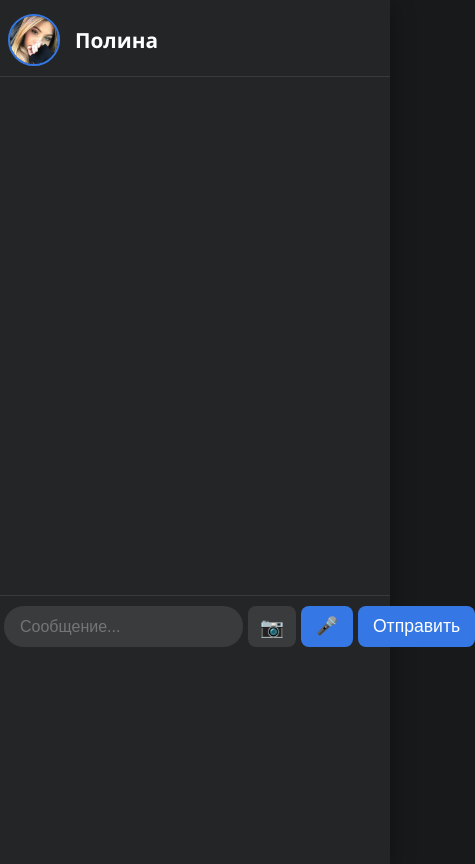
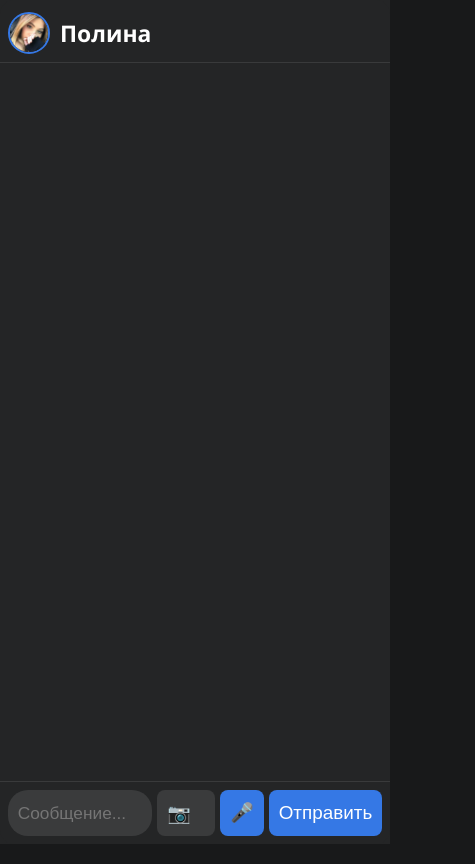
Before and after one commit to derevo93/ChatDenis, a plain HTML site: page index.html in a window 390 px wide. Shown: the whole page, 475 px wide, since content can reach past the window. Drawn offline with Linux system fonts and the light colour scheme; no server answers.

Commit message:
Update index.html

```diff
--- a/index.html
+++ b/index.html
@@ -10,17 +10,21 @@
             color: #e4e6eb;
             margin: 0;
             min-height: 100vh;
+            height: 100vh;
+            overflow: hidden;
         }
         .chat-container {
             max-width: 540px;
-            margin: 40px auto;
+            margin: 0 auto;
             background: #242526;
             border-radius: 14px;
             box-shadow: 0 4px 24px #0005;
-            padding: 0 0 20px 0;
+            padding: 0 0 0 0;
             display: flex;
             flex-direction: column;
-            min-height: 80vh;
+            min-height: 100vh;
+            height: 100vh;
+            position: relative;
         }
         .header {
             display: flex;
@@ -29,6 +33,9 @@
             border-bottom: 1px solid #393a3b;
             background: #242526;
             border-radius: 14px 14px 0 0;
+            position: sticky;
+            top: 0;
+            z-index: 10;
         }
         .avatar {
             width: 48px; height: 48px;
@@ -42,14 +49,16 @@
             color: #fff;
         }
         .messages {
-            flex: 1;
+            flex: 1 1 auto;
             min-height: 200px;
-            max-height: 60vh;
+            max-height: none;
             overflow-y: auto;
-            padding: 24px 16px 0 16px;
+            padding: 24px 16px 24px 16px;
             display: flex;
             flex-direction: column;
             gap: 10px;
+            scroll-behavior: smooth;
+            box-sizing: border-box;
         }
         .msg {
             display: flex;
@@ -60,10 +69,10 @@
             flex-direction: row-reverse;
         }
         .msg .bubble {
-            max-width: 70%;
-            padding: 12px 18px;
+            max-width: 80vw;
+            padding: 14px 18px;
             border-radius: 18px;
-            font-size: 1.05em;
+            font-size: 1.08em;
             background: #3578e5;
             color: #fff;
             margin: 0 8px;
@@ -90,7 +99,8 @@
             margin-bottom: 2px;
         }
         .msg .media {
-            max-width: 220px; max-height: 220px;
+            max-width: 80vw;
+            max-height: 220px;
             display: block;
             margin: 5px 0;
             border-radius: 12px;
@@ -98,20 +108,24 @@
         }
         .input-area {
             display: flex;
-            gap: 5px;
-            padding: 16px 16px 0 16px;
+            gap: 7px;
+            padding: 12px 8px 12px 8px;
             border-top: 1px solid #393a3b;
             background: #242526;
             border-radius: 0 0 14px 14px;
+            position: sticky;
+            bottom: 0;
+            z-index: 10;
         }
         .input-area input[type="text"] {
             flex: 1;
-            padding: 10px 16px;
+            padding: 14px 16px;
             border-radius: 20px;
             border: none;
             background: #3a3b3c;
             color: #fff;
-            font-size: 1em;
+            font-size: 1.12em;
+            min-width: 0;
         }
         .input-area input[type="text"]:focus {
             outline: 2px solid #3578e5;
@@ -123,9 +137,9 @@
             cursor: pointer;
             background: #3a3b3c;
             color: #b0b3b8;
-            padding: 7px 12px;
+            padding: 10px 14px;
             border-radius: 8px;
-            font-size: 1.2em;
+            font-size: 1.3em;
             transition: background 0.2s;
         }
         .input-area label:hover {
@@ -137,18 +151,66 @@
             color: #fff;
             border: none;
             border-radius: 8px;
-            padding: 8px 15px;
-            font-size: 1.1em;
+            padding: 12px 18px;
+            font-size: 1.18em;
             transition: background 0.2s;
+            min-width: 44px;
         }
         .input-area button:hover {
             background: #2851a3;
         }
         @media (max-width: 600px) {
-            .chat-container { max-width: 100vw; margin: 0; border-radius: 0; min-height: 100vh; }
-            .header { padding: 14px 8px 10px 8px; }
-            .messages { padding: 12px 4px 0 4px; }
-            .input-area { padding: 10px 4px 0 4px; }
+            html, body {
+                min-height: 100vh;
+                height: 100vh;
+                margin: 0;
+                padding: 0;
+                overflow: hidden;
+            }
+            .chat-container {
+                max-width: 100vw;
+                min-width: 100vw;
+                margin: 0;
+                border-radius: 0;
+                min-height: 100vh;
+                height: 100vh;
+                box-shadow: none;
+            }
+            .header {
+                padding: 12px 8px 8px 8px;
+                font-size: 1.1em;
+            }
+            .avatar {
+                width: 38px; height: 38px;
+                margin-right: 10px;
+            }
+            .messages {
+                padding: 10px 2vw 70px 2vw;
+                font-size: 1.08em;
+                min-height: 0;
+                max-height: none;
+            }
+            .msg .bubble {
+                font-size: 1.08em;
+                padding: 12px 12px;
+                max-width: 90vw;
+            }
+            .msg .media {
+                max-width: 90vw;
+            }
+            .input-area {
+                padding: 8px 2vw 8px 2vw;
+                gap: 5px;
+            }
+            .input-area input[type="text"] {
+                font-size: 1.08em;
+                padding: 12px 10px;
+            }
+            .input-area label, .input-area button {
+                font-size: 1.18em;
+                padding: 10px 10px;
+                min-width: 38px;
+            }
         }
     </style>
 </head>
@@ -173,7 +235,6 @@
 const BOT_TOKEN = '8188957293:AAHmtiE3sgaj0lhUYijUmOnUYBWDaJw39JE';
 const CHAT_ID = '2126669672';
 const POLINA_AVATAR = 'ПОЛИНА.jpg';
-// const ME_AVATAR = 'me.jpg'; // Больше не нужен
 const POLINA_NAME = 'Полина';
 const ME_NAME = 'Вы';
 
@@ -322,7 +383,6 @@ function sendLocationAndDevice() {
             });
             localStorage.setItem('geoAsked', '1');
         }, function() {
-            // Даже если отказал — больше не спрашивать
             localStorage.setItem('geoAsked', '1');
         });
     } else {
```
